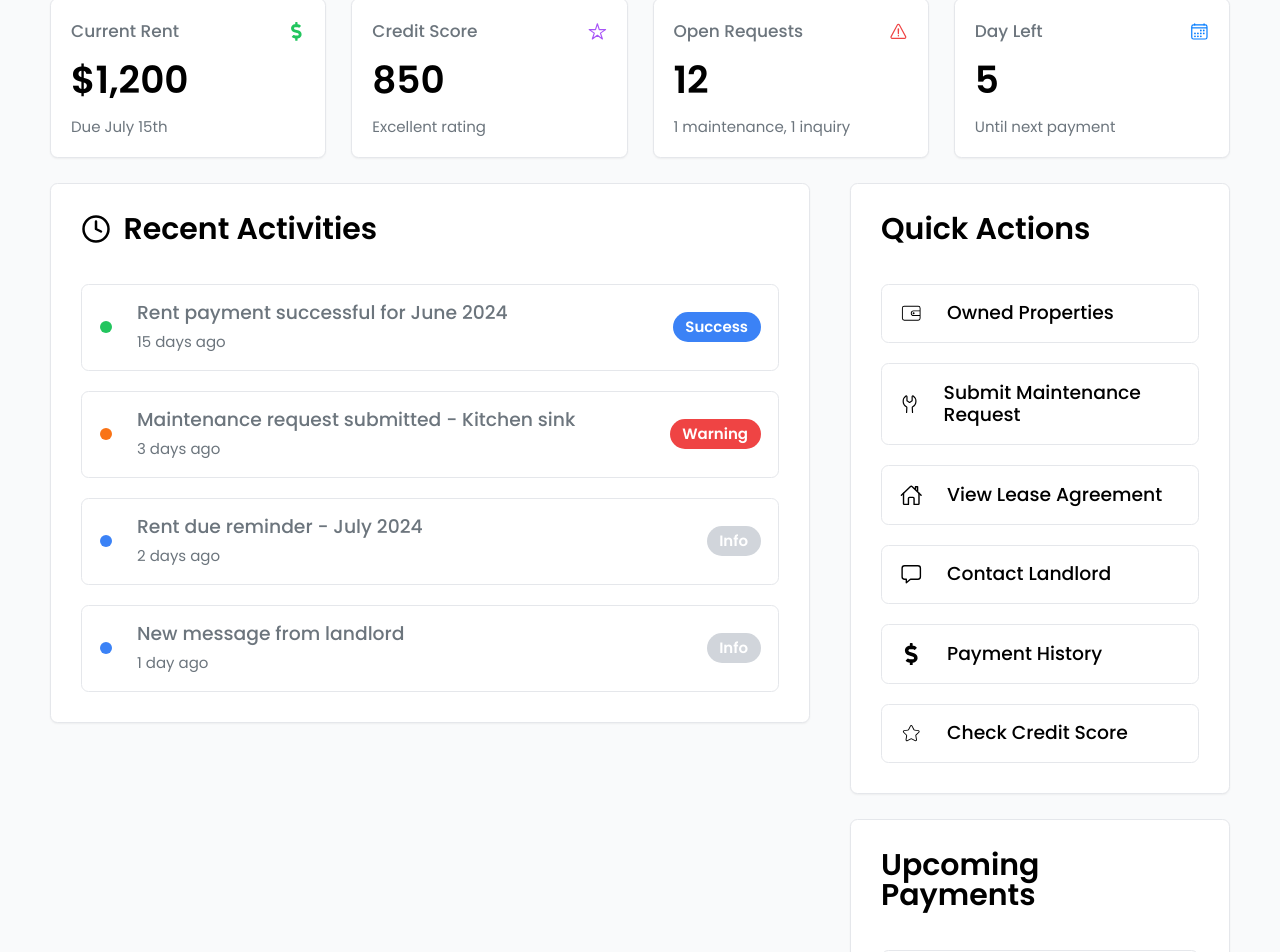
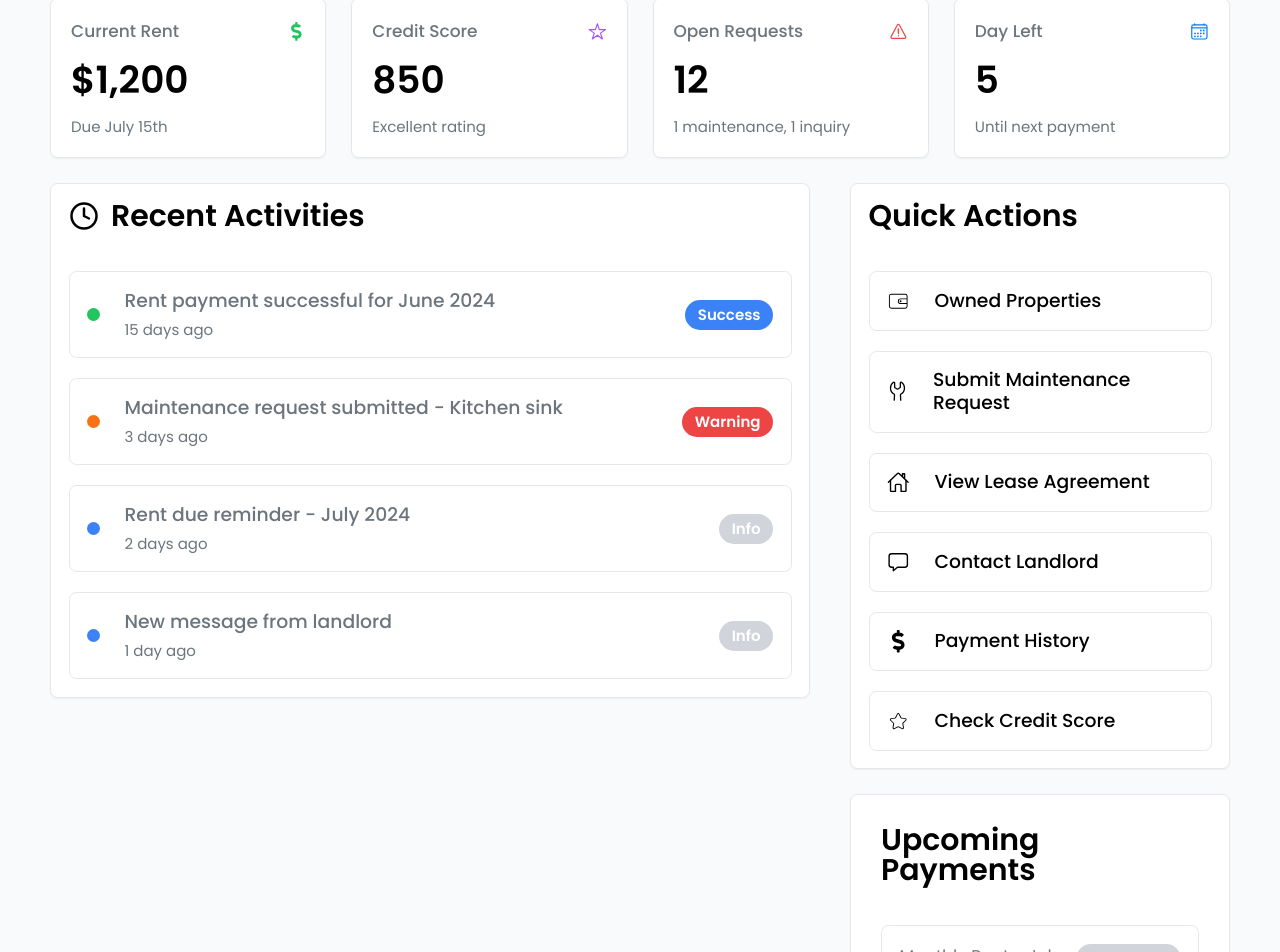
Before and after one commit to Jo-shua09/RentChain, a React (Vite) app in the folder Frontend/RentChain/: page /dashboard/tenant-dashboard in a window 1280 px wide. Shown: the part 387-1339 px from the top of the page. Built offline with nearby package versions, Linux system fonts and the light colour scheme.

Commit message:
fix: reduce padding in QuickAction and RecentActivities components for improved layout consistency

```diff
--- a/Frontend/RentChain/src/components/ui/QuickAction.jsx
+++ b/Frontend/RentChain/src/components/ui/QuickAction.jsx
@@ -11,7 +11,7 @@ export default function QuickAction() {
 
   return (
     <div className="flex flex-col gap-10">
-      <div className="w-full p-12 bg-white border border-gray-200 shadow-sm rounded-xl space-y-7">
+      <div className="w-full bg-white border border-gray-200 shadow-sm p-7 rounded-xl space-y-7">
         <span className="text-5xl font-semibold">quick actions</span>
 
         {pathname == "/dashboard/landlord-dashboard" ? (
--- a/Frontend/RentChain/src/components/ui/RecentActivities.jsx
+++ b/Frontend/RentChain/src/components/ui/RecentActivities.jsx
@@ -6,7 +6,7 @@ export default function RecentActivities() {
   const pathname = location.pathname;
 
   return (
-    <div className="w-full p-12 bg-white border border-gray-200 shadow-sm rounded-xl space-y-7">
+    <div className="w-full bg-white border border-gray-200 shadow-sm p-7 rounded-xl space-y-7">
       <div className="space-y-5">
         <div className="flex items-center gap-x-5">
           <LuClock className="text-5xl" />
```
